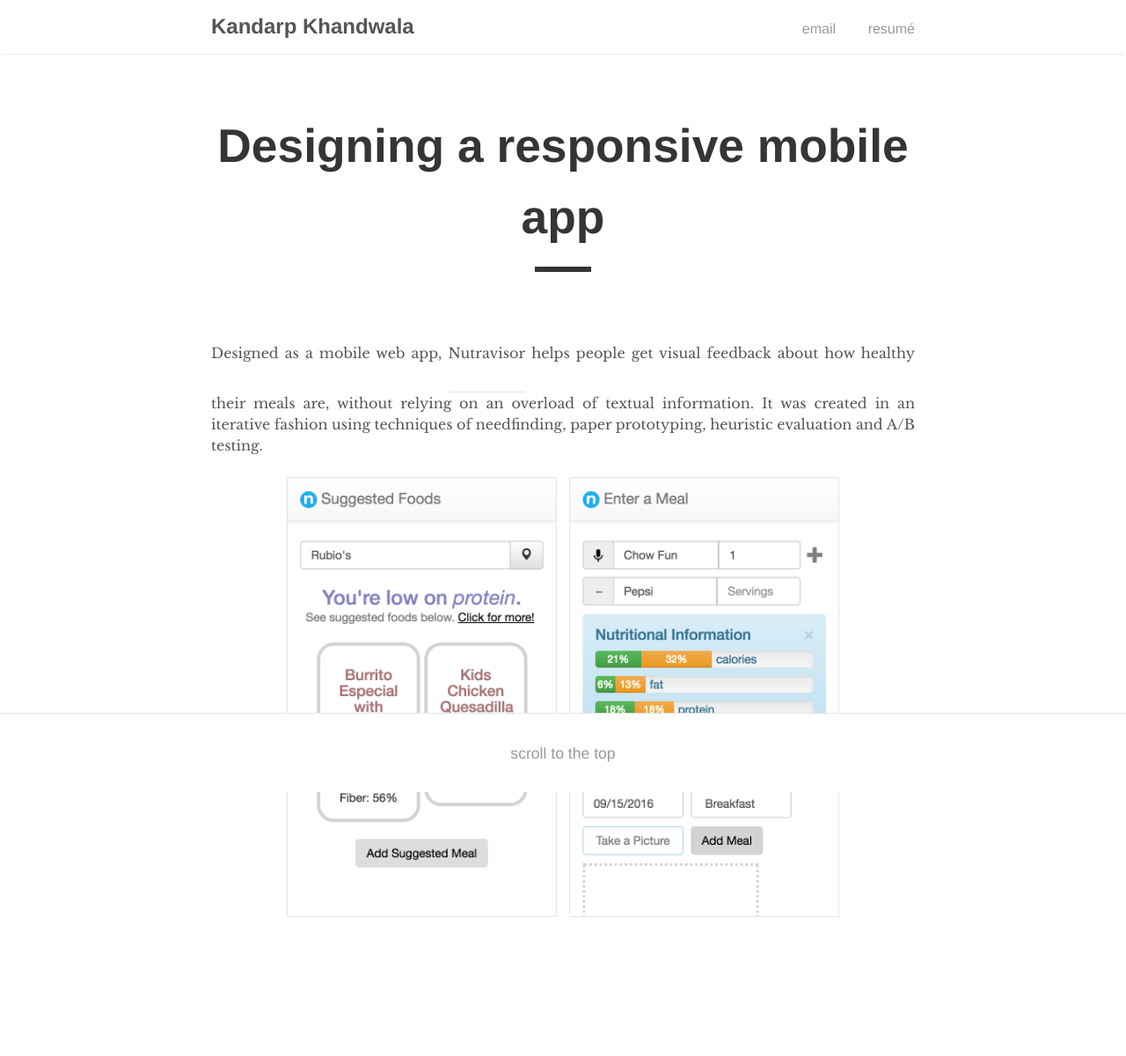
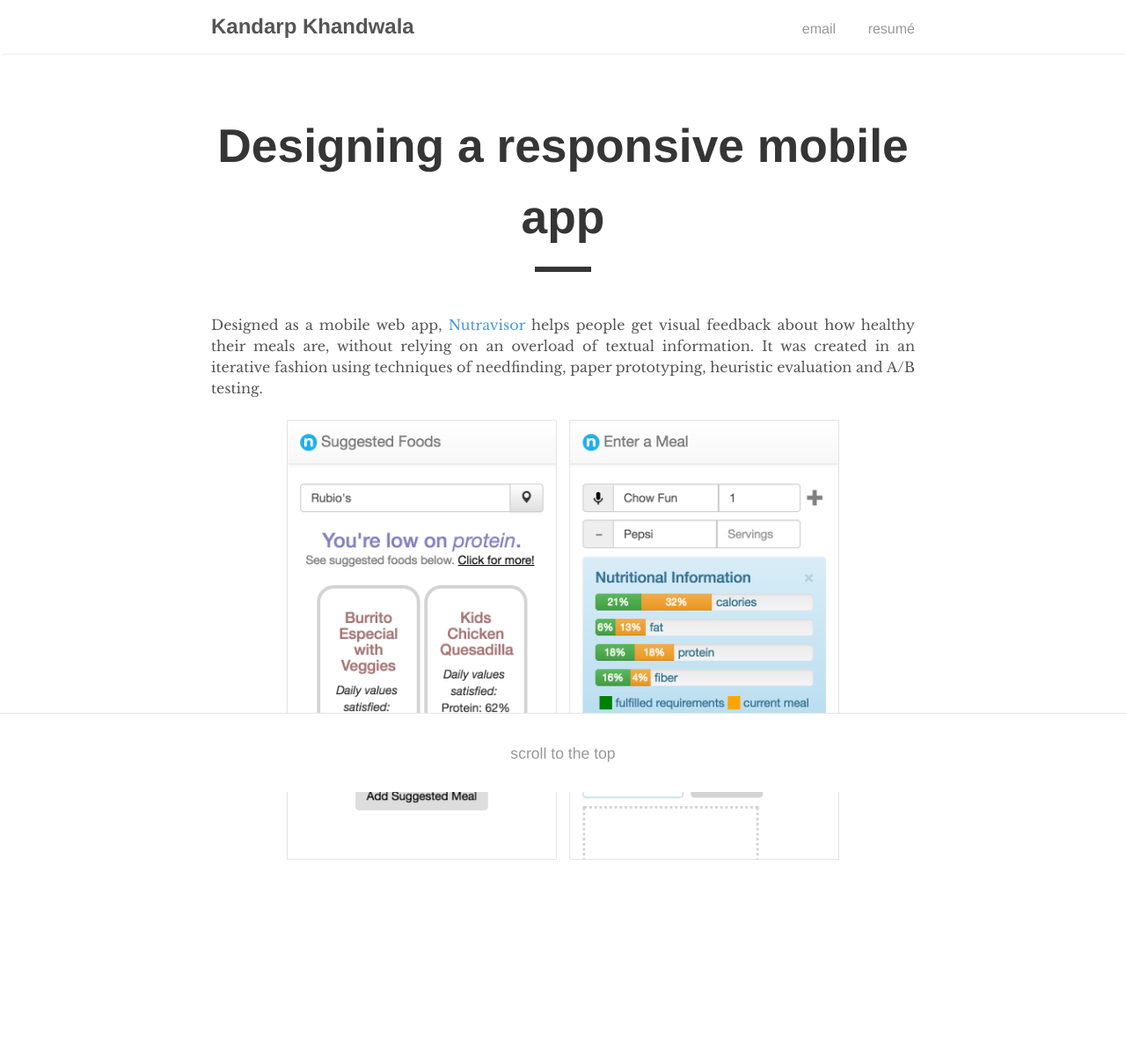
Before and after one commit to kandarpksk/kandarpksk.github.io, a Jekyll site: the page built from _posts/2018-01-27-nutravisor.md, in a window 1280 px wide. Shown: the whole page at 88% size. Built offline with Jekyll 4.4.1, drawn with Linux system fonts in a browser that asks for light colours; after the commit the page ends 1135 px from its top, so only the background shows below that.

Commit message:
Update 2018-01-27-nutravisor.md

```diff
--- a/_posts/2018-01-27-nutravisor.md
+++ b/_posts/2018-01-27-nutravisor.md
@@ -2,8 +2,9 @@
 layout: post
 title: "Designing a responsive mobile app"
 permalink: /nutravisor
+excerpt: Designed as a mobile web app, Nutravisor helps people get visual feedback about how healthy their meals are, without relying on an overload of textual information. It was created in an iterative fashion using techniques of needfinding, paper prototyping, heuristic evaluation and A/B testing.<br/><br/><img src="/assets/applied/combined.png" height="500" />
 ---
 
 <!-- elaborate -->
-Designed as a mobile web app, <a href="nutravisor.kandarp.xyz/" class="catalogue-item">Nutravisor</a> helps people get visual feedback about how healthy their meals are, without relying on an overload of textual information. It was created in an iterative fashion using techniques of needfinding, paper prototyping, heuristic evaluation and A/B testing.<br/><br/><img src="/assets/applied/combined.png" height="500" />
+Designed as a mobile web app, [Nutravisor](nutravisor.kandarp.xyz) helps people get visual feedback about how healthy their meals are, without relying on an overload of textual information. It was created in an iterative fashion using techniques of needfinding, paper prototyping, heuristic evaluation and A/B testing.<br/><br/><img src="/assets/applied/combined.png" height="500" />
 <!-- *home page* -->
```
